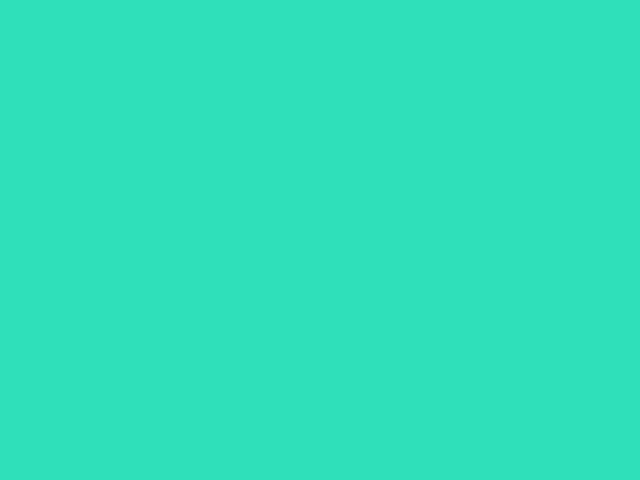
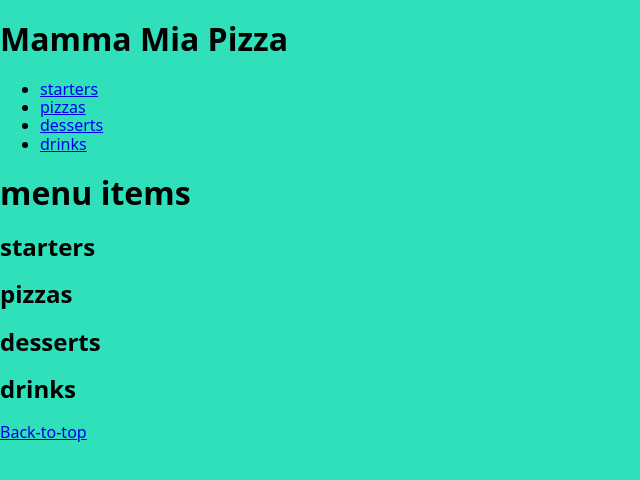
Before and after one commit to jpabloc17/flatiron-frontend-phase-1-project, a plain HTML site: page index.html in a window 1280 px wide. Shown: the whole page, without its empty margins (0-640 px from the left). Drawn offline with nearby package versions, Linux system fonts and the light colour scheme.

Commit message:
include starter semantic HTML structure

```diff
--- a/index.html
+++ b/index.html
@@ -14,5 +14,43 @@
 
     <link href="styles.css" rel="stylesheet" />
   </head>
-  <body></body>
+  <body>
+    <!-- header begins -->
+    <header id="back-to-top">
+      <h1>Mamma Mia Pizza</h1>
+      <nav>
+        <ul>
+          <li>
+            <a href="#starters">starters</a>
+          </li>
+          <li>
+            <a href="#pizzas">pizzas</a>
+          </li>
+          <li>
+            <a href="#desserts">desserts</a>
+          </li>
+          <li>
+            <a href="#drinks">drinks</a>
+          </li>
+        </ul>
+      </nav>
+    </header>
+    <!-- headers ends -->
+
+    <!-- main begins -->
+    <main>
+      <h1>menu items</h1>
+      <h2 id="starters">starters</h2>
+      <h2 id="pizzas">pizzas</h2>
+      <h2 id="desserts">desserts</h2>
+      <h2 id="drinks">drinks</h2>
+    </main>
+    <!-- main ends -->
+
+    <!-- footer begins -->
+    <footer>
+      <a href="#back-to-top">Back-to-top</a>
+    </footer>
+    <!-- footer ends -->
+  </body>
 </html>
```
